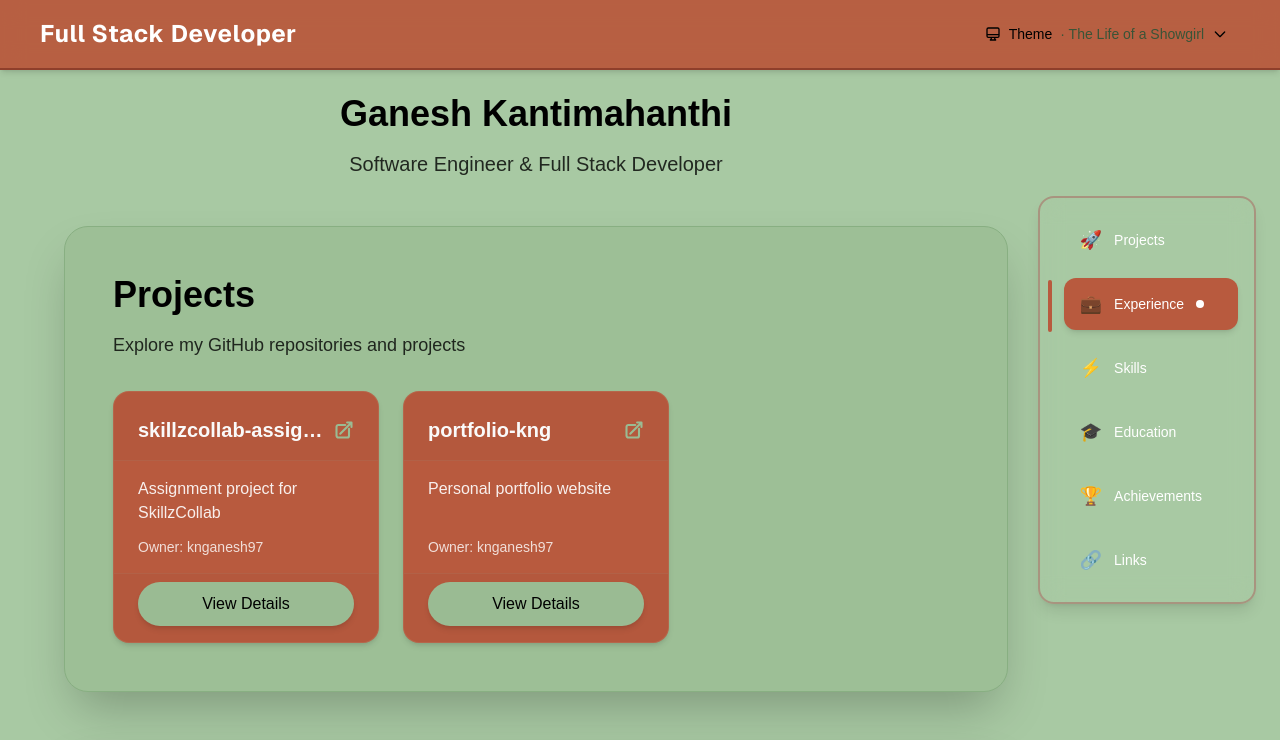
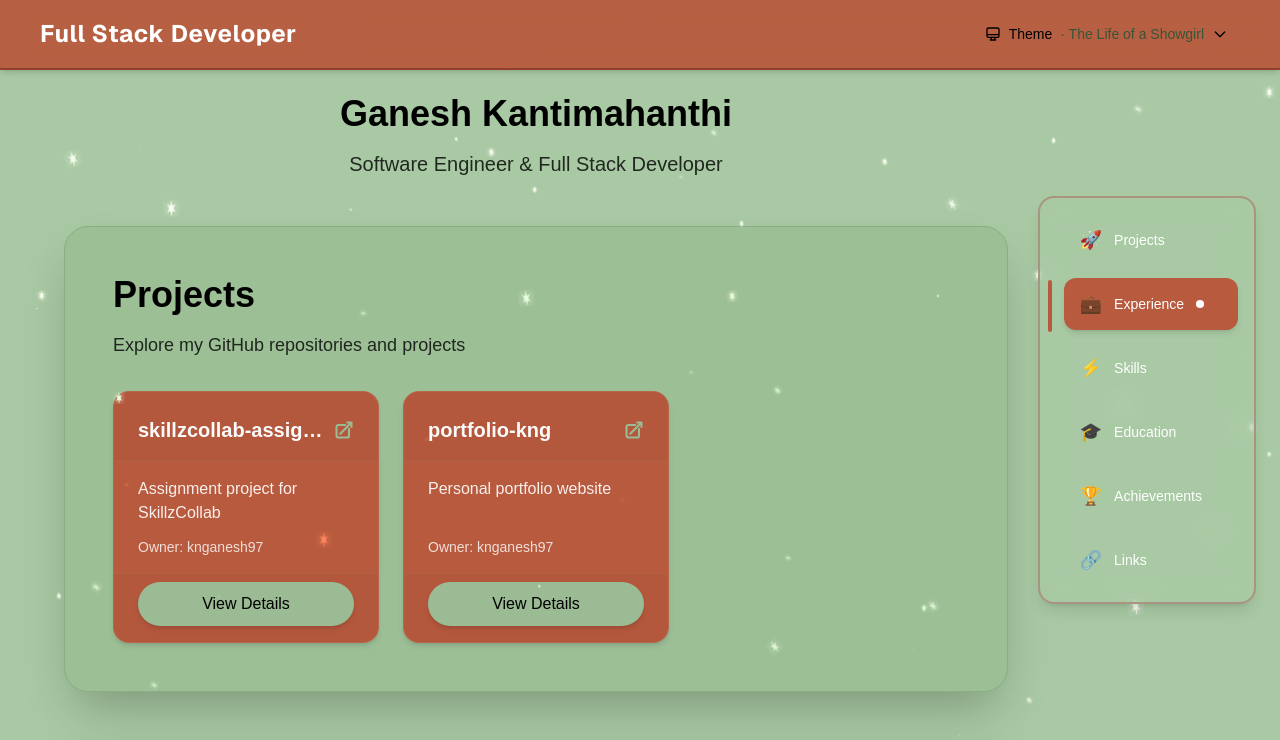
Before and after one commit to knganesh97/portfolio-kng, a Next.js app: page / in a window 1280 px wide. Shown: the top 740 px of the page. Built offline with nearby package versions, Linux system fonts and the light colour scheme.

Commit message:
feat: Add ThemeBackground and ShowgirlBackground components for theme-specific backgrounds

```diff
--- a/src/app/layout.tsx
+++ b/src/app/layout.tsx
@@ -4,6 +4,7 @@ import "@/styles/globals.css";
 import Header from "@/components/Header";
 import Footer from "@/components/Footer";
 import { ThemeProvider } from "@/components/ThemeProvider";
+import { ThemeBackground } from "@/components/backgrounds";
 
 const geistSans = Geist({
   variable: "--font-geist-sans",
@@ -28,15 +29,17 @@ export default function RootLayout({
   return (
     <html lang="en" suppressHydrationWarning>
       <body
-        className={`${geistSans.variable} ${geistMono.variable} antialiased min-h-screen flex flex-col bg-background text-foreground`}
+        className={`${geistSans.variable} ${geistMono.variable} antialiased min-h-screen flex flex-col text-foreground`}
         suppressHydrationWarning
       >
         <ThemeProvider>
-          <Header />
-          <main className="flex-1 w-full">
-            {children}
-          </main>
-          <Footer />
+          <ThemeBackground>
+            <Header />
+            <main className="flex-1 w-full">
+              {children}
+            </main>
+            <Footer />
+          </ThemeBackground>
         </ThemeProvider>
       </body>
     </html>
--- /dev/null
+++ b/src/components/backgrounds/ShowgirlBackground.tsx
@@ -0,0 +1,22 @@
+"use client";
+
+import React from "react";
+
+interface ShowgirlBackgroundProps {
+  mode: "light" | "dark";
+}
+
+export const ShowgirlBackground: React.FC<ShowgirlBackgroundProps> = ({
+  mode,
+}) => {
+  // Light mode: sage green (#a8c9a3)
+  // Dark mode: rustic brown (#6b3326)
+  const backgroundColor = mode === "light" ? "#a8c9a3" : "#6b3326";
+
+  return (
+    <div
+      className="fixed inset-0 -z-10 w-full h-full"
+      style={{ backgroundColor }}
+    />
+  );
+};
--- /dev/null
+++ b/src/components/backgrounds/ThemeBackground.tsx
@@ -0,0 +1,47 @@
+"use client";
+
+import React from "react";
+import { useTheme } from "@/components/ThemeProvider";
+import { ShowgirlBackground } from "./ShowgirlBackground";
+import Sparkles from "@/components/ui/Sparkles";
+
+/**
+ * ThemeBackground component
+ * Renders the appropriate background component based on the current theme
+ * Each theme can have its own custom background with animations/effects
+ */
+export const ThemeBackground: React.FC<{ children: React.ReactNode }> = ({
+  children,
+}) => {
+  const { themeId, resolvedMode } = useTheme();
+
+  // Showgirl theme gets sparkles
+  if (themeId === "tloas") {
+
+    return (
+      <>
+        <ShowgirlBackground mode={resolvedMode} />
+        <Sparkles
+          count={300}
+          minSize={3}
+          maxSize={18}
+          brightnessBoost={1.5}
+          className="relative"
+        >
+          {children}
+        </Sparkles>
+      </>
+    );
+  }
+
+  // Other themes get simple background
+  return (
+    <>
+      <div
+        className="fixed inset-0 -z-10 bg-background"
+        style={{ transition: "background-color 0.3s ease" }}
+      />
+      {children}
+    </>
+  );
+};
--- /dev/null
+++ b/src/components/backgrounds/index.ts
@@ -0,0 +1,2 @@
+export { ThemeBackground } from "./ThemeBackground";
+export { ShowgirlBackground } from "./ShowgirlBackground";
```
Also changed, not shown: src/components/backgrounds/README.md (added).
